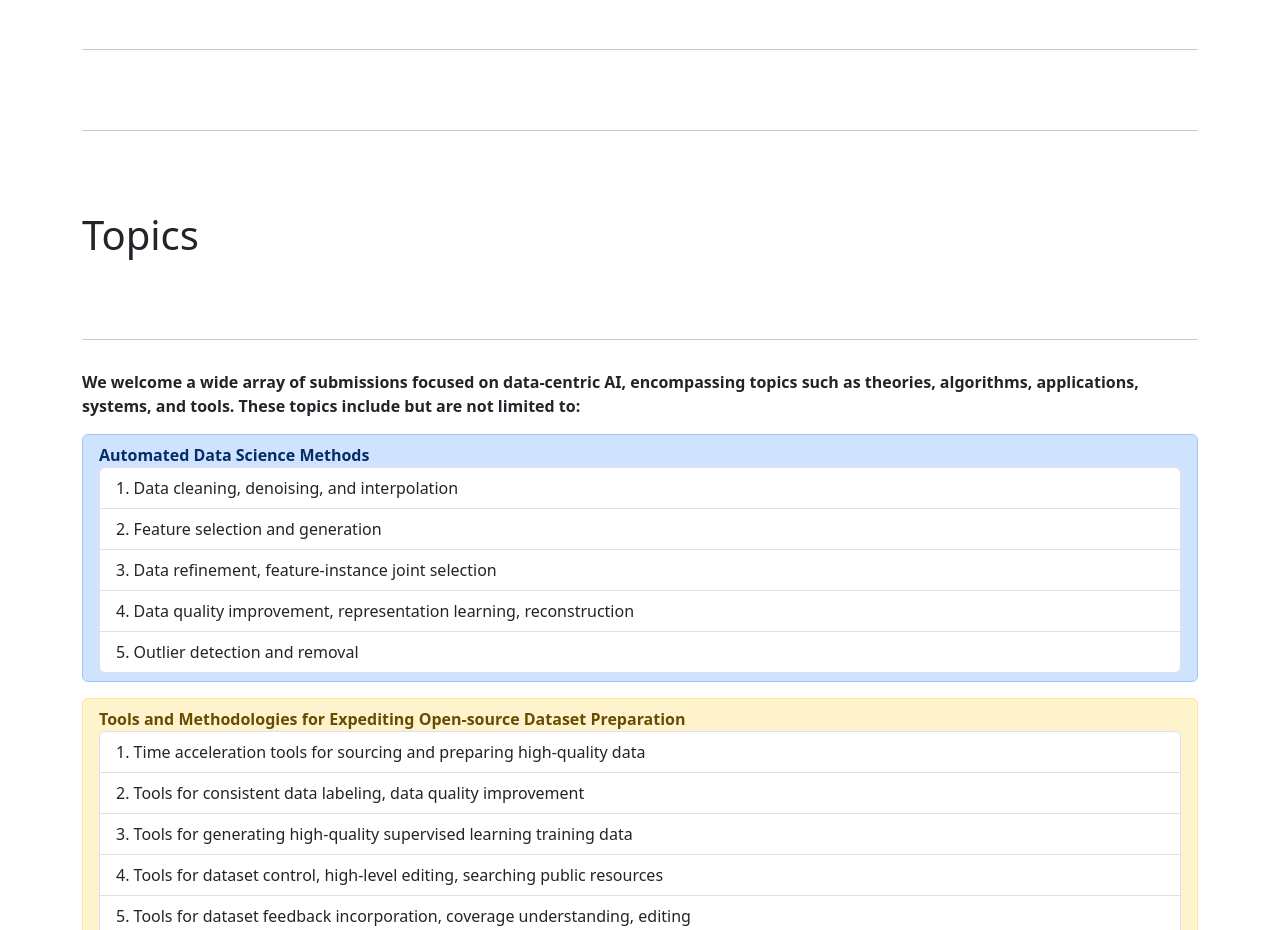
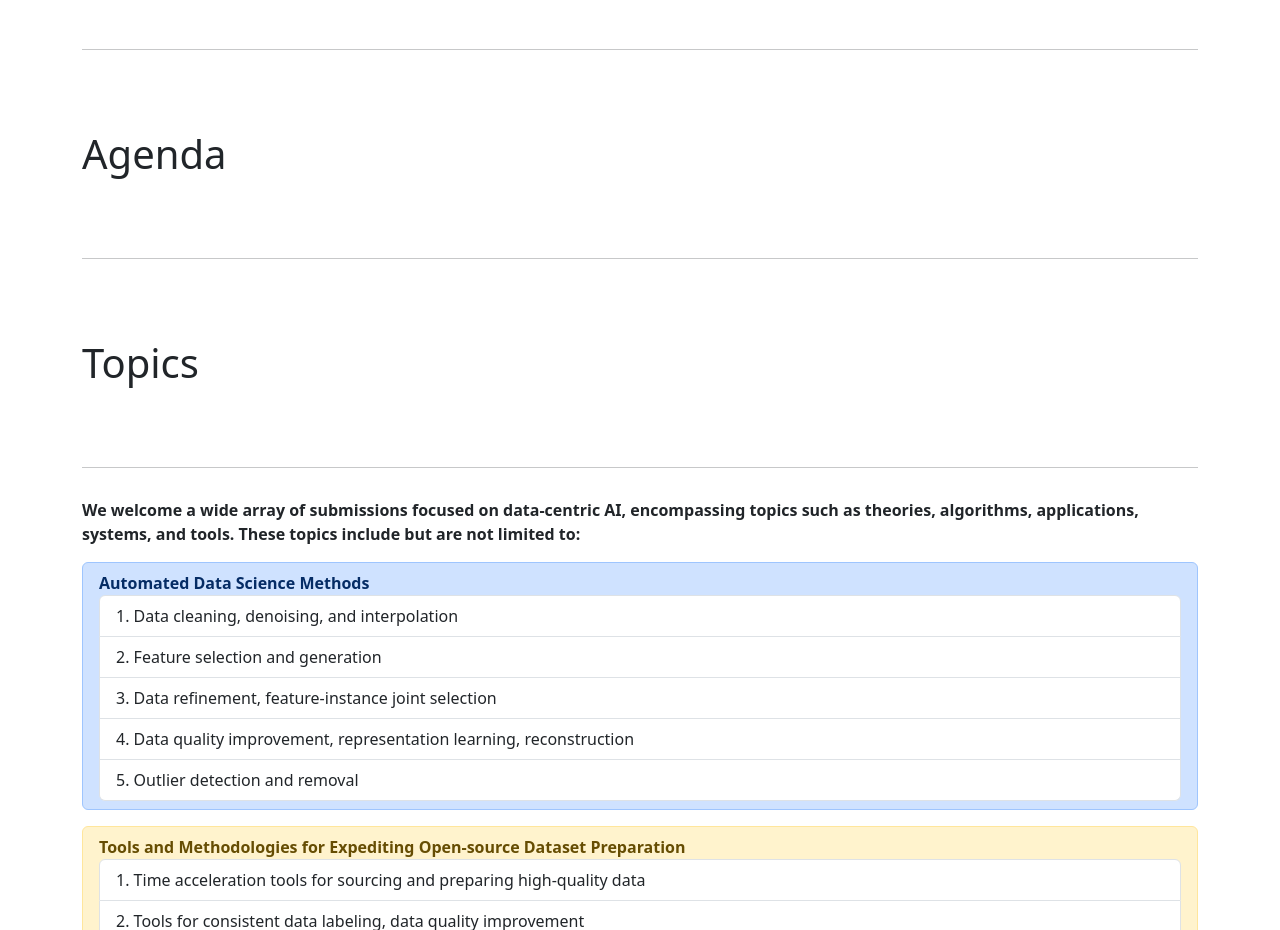
Before and after one commit to Data-Centric-AI-dev/Data-Centric-AI-dev.github.io, a plain HTML site: page ICDM2024/index.html in a window 1280 px wide. Shown: the part 1040-1970 px from the top of the page. Drawn offline with Linux system fonts and the light colour scheme; a script that the page names is missing.

Commit message:
update files

```diff
--- a/ICDM2024/index.html
+++ b/ICDM2024/index.html
@@ -255,9 +255,9 @@
     </div>
     <hr class="featurette-divider" >
 
-    <!-- <h1 id="agenda">Agenda</h1>
+    <h1 id="agenda">Agenda</h1>
 
-    <hr class="featurette-divider" >
+    <!-- <hr class="featurette-divider" >
     <style>
       table,table tr th, table tr td { border:1px solid #000000; height: 50px;white-space: pre-line;}
       table { width: 1100px; min-height: 25px; line-height: 25px; text-align: center; border-collapse: collapse;}
```
